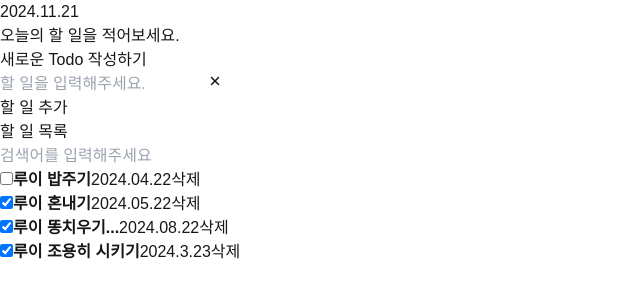
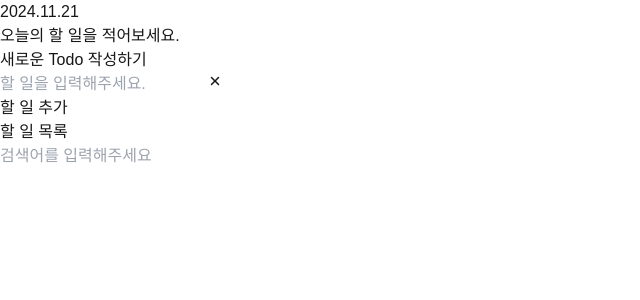
Before and after one commit to zio-s/app-todolist, a Next.js app: page / in a window 1280 px wide. Shown: the top 300 px of the page, without its empty margins (0-640 px from the left). Built offline with nearby package versions, Linux system fonts and the light colour scheme.

Commit message:
useEffect 사용해서 로컬스트로지 저장

```diff
--- a/src/components/Todo.js
+++ b/src/components/Todo.js
@@ -1,13 +1,26 @@
 'use client';
-import React, { useState } from 'react';
+import React, { useEffect, useState } from 'react';
 import TodoHd from './TodoHd';
 import TodoEditor from './TodoEditor';
 import TodoList from './TodoList';
-import { mockTodoData } from '@/data/MockTodoData';
 
 const Todo = () => {
-  const [todos, setTodos] = useState(mockTodoData);
+  const [todos, setTodos] = useState([]);
 
+  //마운트 시
+  useEffect(() => {
+    //로컬스트로지에서 데이터를 가져와서
+    const savedTodos = JSON.parse(localStorage.getItem('todos')) || [];
+
+    setTodos(savedTodos);
+    //todos에 저장
+  }, []);
+
+  // todos가 업데이트 시
+  useEffect(() => {
+    //todos를 로컬스토리지에 다시 저장
+    localStorage.setItem('todos', JSON.stringify(todos));
+  }, [todos]);
   const onUpdate = (id) => {
     setTodos(
       todos.map((todo) => {
--- a/src/data/MockTodoData.js
+++ /dev/null
@@ -1,26 +0,0 @@
-export const mockTodoData = [
-  {
-    id: 1,
-    isDone: false,
-    task: '루이 밥주기',
-    createDate: '2024.04.22',
-  },
-  {
-    id: 2,
-    isDone: true,
-    task: '루이 혼내기',
-    createDate: '2024.05.22',
-  },
-  {
-    id: 3,
-    isDone: true,
-    task: '루이 똥치우기...',
-    createDate: '2024.08.22',
-  },
-  {
-    id: 4,
-    isDone: true,
-    task: '루이 조용히 시키기',
-    createDate: '2024.3.23',
-  },
-];
```
